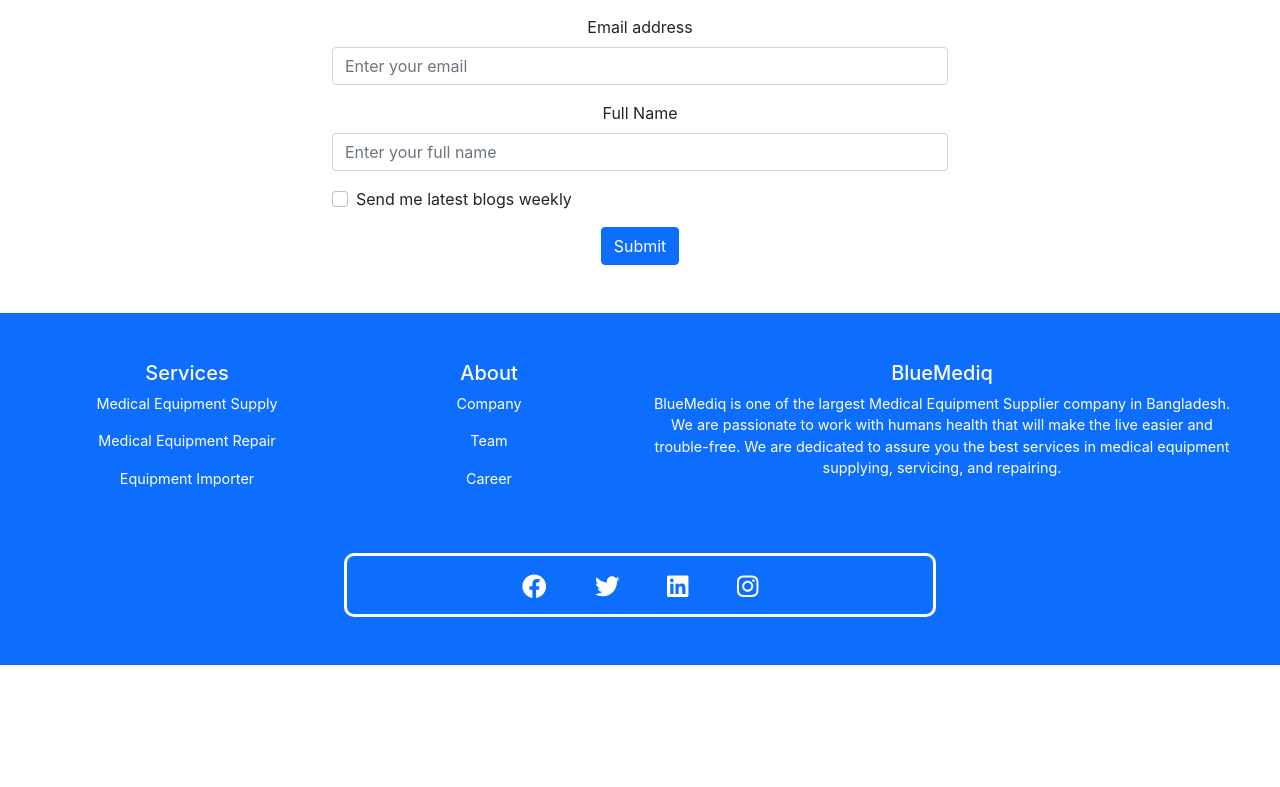
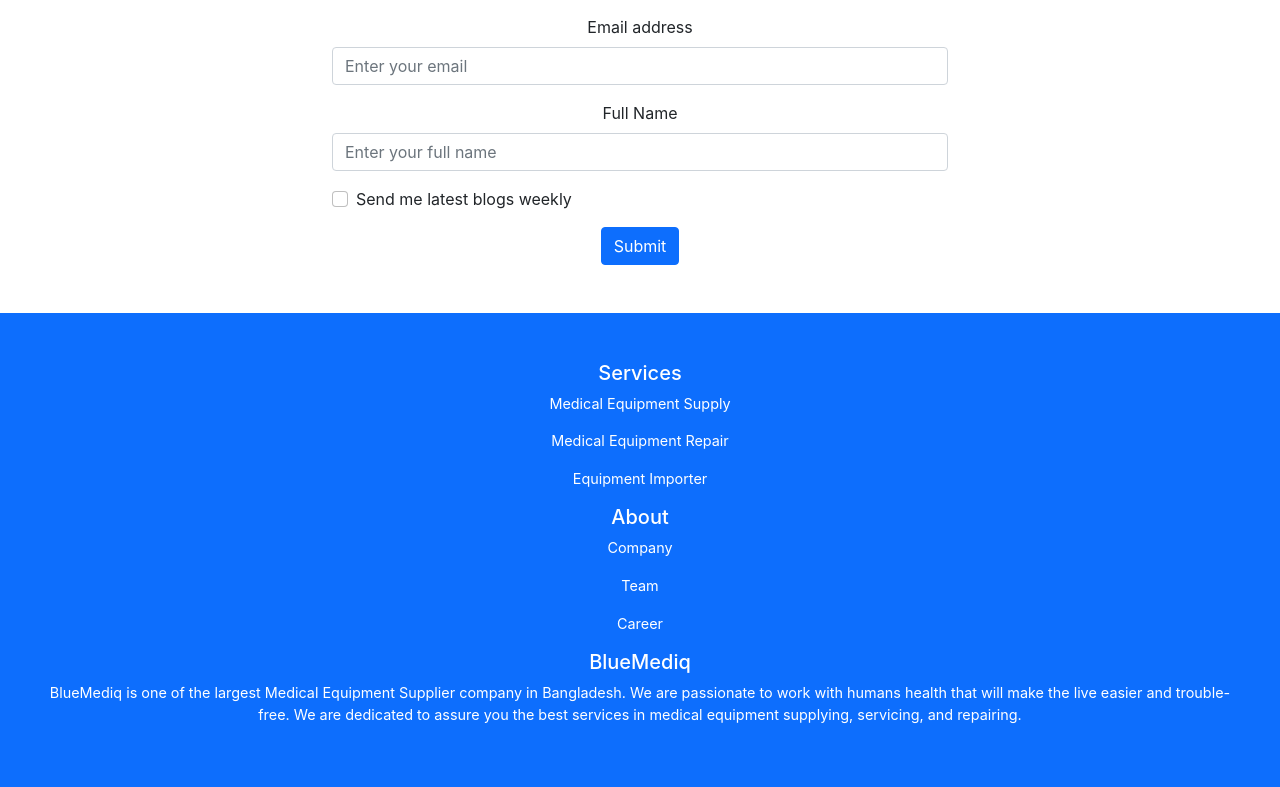
Before and after one commit to kawsar130/BlueMediQ, a React (Create React App) app: page / in a window 1280 px wide. Shown: the part 2818-3605 px from the top of the page. Before the commit the page ends 3483 px from the top, so only its background shows below. Built offline with nearby package versions, Linux system fonts and the light colour scheme; no server answers.

Commit message:
responsive updated

```diff
--- a/src/Pages/Home/Product/Product.js
+++ b/src/Pages/Home/Product/Product.js
@@ -2,11 +2,11 @@
 import { Card, Button } from 'react-bootstrap';
 import { Link } from 'react-router-dom';
 
-const Product = ({product}) => {
+const Product = ({ product }) => {
     const { id, name, description, price, img } = product;
     return (
         <Card className="px-3" style={{ width: '20rem' }}>
-            <Card.Img variant="top" src={img} />
+            <Card.Img variant="top" className="img-fluid" src={img} />
             <Card.Body>
                 <Card.Title>{name}</Card.Title>
                 <Card.Text>
@@ -16,9 +16,9 @@
                     <small className="fs-5 fw-bold">Price: ${price}</small>
                 </Card.Footer>
                 <Link to={`/product/${id}`}>
-                <Button variant="primary">Check Details</Button>
-            </Link>
-        </Card.Body>
+                    <Button variant="primary">Check Details</Button>
+                </Link>
+            </Card.Body>
         </Card >
     );
 };
--- a/src/Pages/Home/Products/Products.css
+++ b/src/Pages/Home/Products/Products.css
@@ -3,3 +3,15 @@
     grid-template-columns: repeat(3, 1fr);
     gap: 30px;
 }
+
+@media only screen and (max-width: 688px) {
+    .products-container {
+        grid-template-columns: repeat(1, 1fr);
+    }
+}
+
+@media only screen and (min-width: 689px) and (max-width: 991px) {
+    .products-container {
+        grid-template-columns: repeat(2, 1fr);
+    }
+}
--- a/src/Pages/Home/Service/Service.js
+++ b/src/Pages/Home/Service/Service.js
@@ -2,11 +2,11 @@
 import { Card, Button } from 'react-bootstrap';
 import { Link } from 'react-router-dom';
 
-const Service = ({service}) => {
+const Service = ({ service }) => {
     const { id, name, summary, img } = service;
     return (
         <Card>
-            <Card.Img variant="top" src={img} />
+            <Card.Img variant="top" className="img-fluid" src={img} />
             <Card.Body>
                 <Card.Title>{name}</Card.Title>
                 <Card.Text>
--- a/src/Pages/Home/Services/Services.js
+++ b/src/Pages/Home/Services/Services.js
@@ -1,7 +1,6 @@
 import React, { useEffect, useState } from 'react';
 import Service from '../Service/Service';
-
-import './Service.css';
+import './Services.css'
 
 const Services = () => {
     const [services, setServices] = useState([]);
--- a/src/Shared/Footer/Footer.js
+++ b/src/Shared/Footer/Footer.js
@@ -16,19 +16,19 @@
     return (
         <div className="container-fluid bg-primary text-white p-5">
             <Row>
-                <Col>
+                <Col xs={12}>
                     <h5>Services</h5>
                     <p>Medical Equipment Supply</p>
                     <p>Medical Equipment Repair</p>
                     <p>Equipment Importer</p>
                 </Col>
-                <Col>
+                <Col xs={12}>
                     <h5>About</h5>
                     <p>Company</p>
                     <p>Team</p>
                     <p>Career</p>
                 </Col>
-                <Col xs={6}>
+                <Col xs={12}>
                     <h5>BlueMediq</h5>
                     <p>BlueMediq is one of the largest Medical Equipment Supplier company in Bangladesh. We are passionate to work with humans health that will make the live easier and trouble-free. We are dedicated to assure you the best services in medical equipment supplying, servicing, and repairing.</p>
                 </Col>
```
Also changed, not shown: src/Pages/Home/Services/Services.css (renamed from src/Pages/Home/Services/Service.css).
